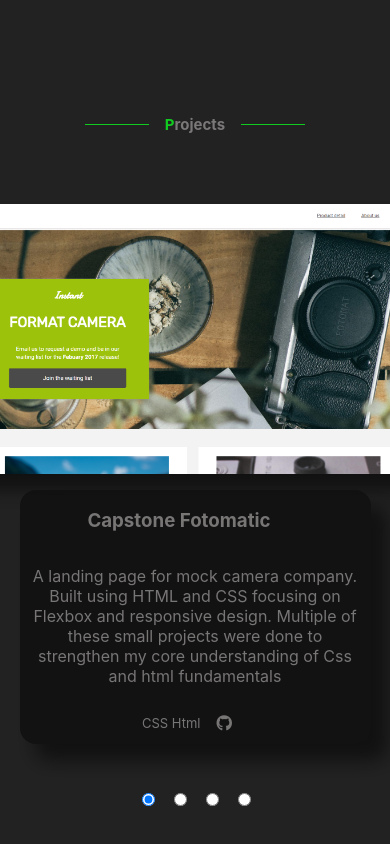
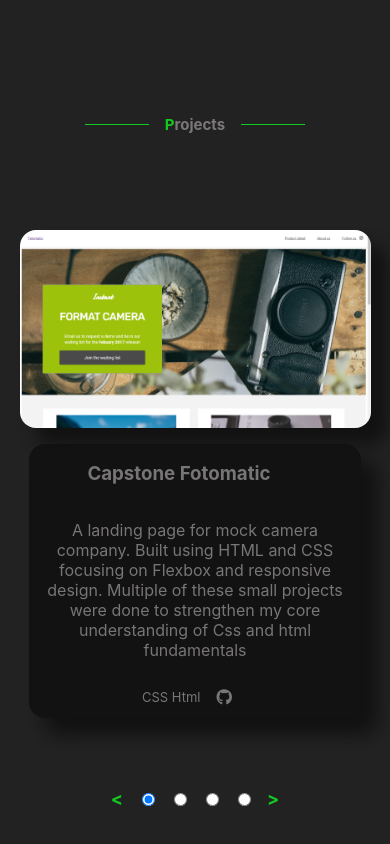
Before and after one commit to Chuck-Gibson/chuck_portfolio, a React (Create React App) app: page / in a window 390 px wide. Shown: the part 2712-3556 px from the top of the page. Built offline with nearby package versions, Linux system fonts and the light colour scheme.

Commit message:
added arrows for carousel

```diff
--- a/src/components/projects.css
+++ b/src/components/projects.css
@@ -129,7 +129,28 @@
   .details a {
     padding: 0rem  1rem;
   }
+  .arrow{
+    font-size: large;
+    font-weight: bold;
+  }
+  .arrow:hover{
+    cursor: pointer;
+  }
 
+  #left-arrow{
+    padding-right: 0.5rem;
+    justify-self: flex-end;
+  }
+  #left-arrow:hover{
+    transform: translateX(-0.25rem)
+  }
+  #right-arrow{
+    padding-left: 0.5rem;
+    justify-self: flex-start;
+  }
+  #right-arrow:hover{
+    transform: translateX(0.25rem)
+  }
   @media only screen and ( max-width: 950px){
     .carousel-container{
         grid-template-columns: 5rem 2rem 2rem 2rem 2rem 5rem;
@@ -143,9 +164,10 @@
         flex-direction: column;
     }
     .project img {
-        max-width: 30rem;
+        max-width: 100%;
     }
     .project-content {
+        max-width: 90%;
         margin-top: 1rem;
         align-items: center;
         transform: translateX(0rem);
--- a/src/components/projects.js
+++ b/src/components/projects.js
@@ -2,16 +2,39 @@ import React from "react";
 import "./projects.css";
 
 export default function Projects() {
+
+    const carouselCollection = document.getElementsByClassName('radio');
+
+
+
+    const projectForward = () =>{
+        const carouselArr = Array.prototype.slice.call(carouselCollection);
+        const checked = carouselArr.filter(item => item.checked)
+        if(+checked[0].id < 4){
+            const newChecked = +checked[0].id + 1;
+            return document.getElementById(newChecked).checked = true;
+        }
+    }
+    const projectBack = () =>{
+        const carouselArr = Array.prototype.slice.call(carouselCollection);
+        const checked = carouselArr.filter(item => item.checked)
+        if(+checked[0].id > 1){
+            const newChecked = +checked[0].id - 1;
+            return document.getElementById(newChecked).checked = true;
+        }
+    }
 
 
     return (
         <div className="projects-container">
             <h2 id='projects'><hr/><span>P</span>rojects<hr/></h2>
             <div className="carousel-container">
-                <input className="radio" type="radio" name="position" id="postion-1" defaultChecked/>
-                <input className="radio" type="radio" name="position" id="postion-2"/>
-                <input className="radio" type="radio" name="position" id="postion-3"/>
-                <input className="radio" type="radio" name="position" id="postion-4"/>
+                <span className="arrow" id="left-arrow" onClick={projectBack}>{"<"}</span>
+                <input className="radio" type="radio" name="position" id="1" defaultChecked/>
+                <input className="radio" type="radio" name="position" id="2"/>
+                <input className="radio" type="radio" name="position" id="3"/>
+                <input className="radio" type="radio" name="position" id="4"/>
+                <span className="arrow" id="right-arrow" onClick={projectForward}>{">"}</span>
             <div id="carousel">
                 <div className="project">
                <img src={require("../resources/images/fotomat.png")} alt="A sample photography website"/>
```
